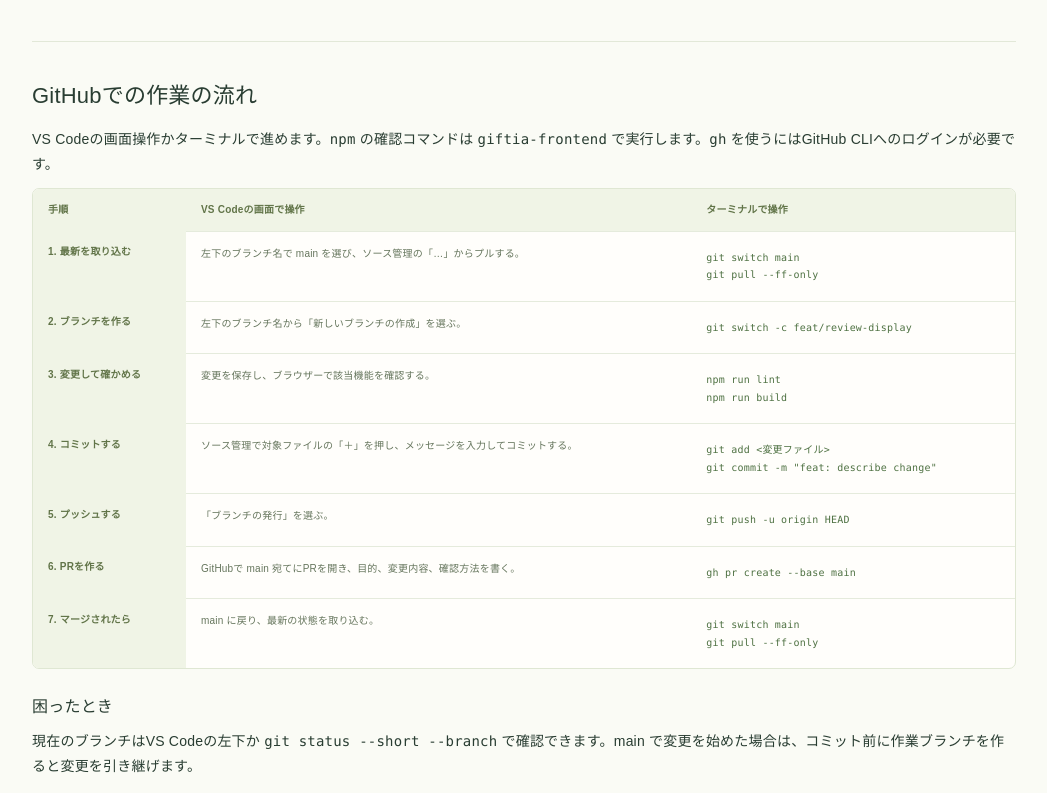
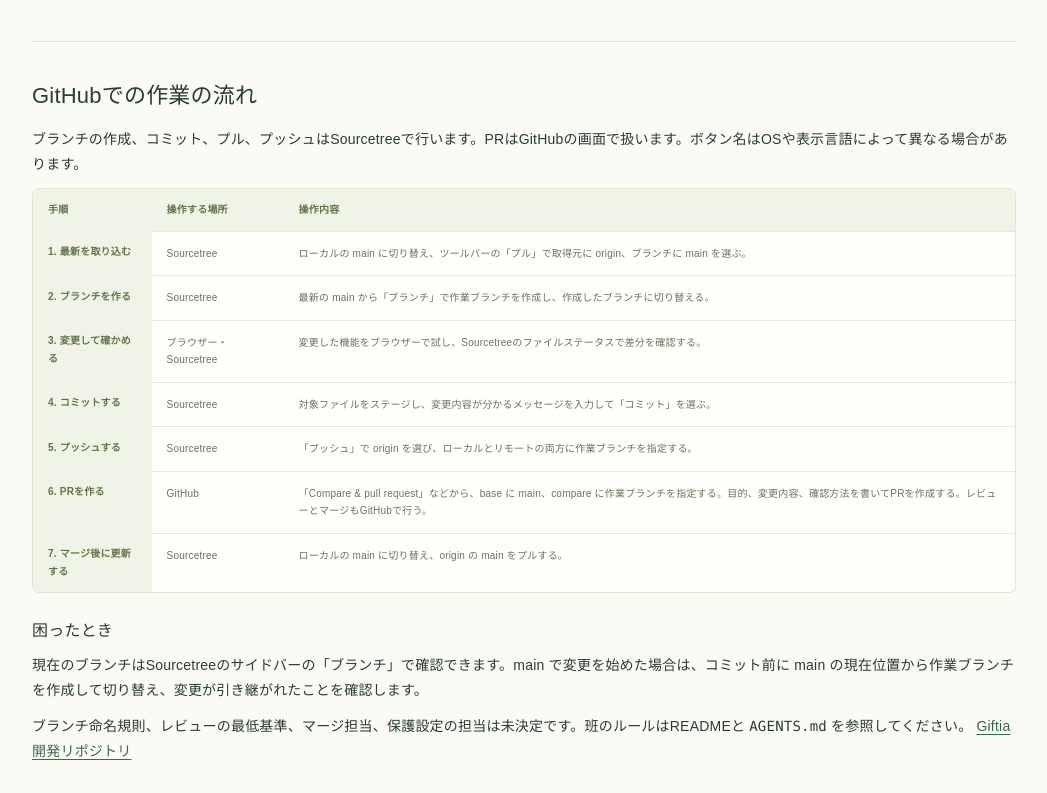
Before and after one commit to nomuryo7159/HCF_teamsite, a Next.js app: page /guide in a window 1280 px wide. Shown: the part 1100-1893 px from the top of the page, without its empty margins (116-1163 px from the left). Built offline with nearby package versions, Linux system fonts and the light colour scheme.

Commit message:
docs: use Sourcetree for Giftia Git workflow (#30)

```diff
--- a/app/guide/giftia-development.tsx
+++ b/app/guide/giftia-development.tsx
@@ -22,13 +22,13 @@ const setup = [
 ];
 
 const workflow = [
-  ['最新を取り込む', '左下のブランチ名で main を選び、ソース管理の「…」からプルする。', 'git switch main\ngit pull --ff-only'],
-  ['ブランチを作る', '左下のブランチ名から「新しいブランチの作成」を選ぶ。', 'git switch -c feat/review-display'],
-  ['変更して確かめる', '変更を保存し、ブラウザーで該当機能を確認する。', 'npm run lint\nnpm run build'],
-  ['コミットする', 'ソース管理で対象ファイルの「＋」を押し、メッセージを入力してコミットする。', 'git add <変更ファイル>\ngit commit -m "feat: describe change"'],
-  ['プッシュする', '「ブランチの発行」を選ぶ。', 'git push -u origin HEAD'],
-  ['PRを作る', 'GitHubで main 宛てにPRを開き、目的、変更内容、確認方法を書く。', 'gh pr create --base main'],
-  ['マージされたら', 'main に戻り、最新の状態を取り込む。', 'git switch main\ngit pull --ff-only'],
+  ['最新を取り込む', 'Sourcetree', 'ローカルの main に切り替え、ツールバーの「プル」で取得元に origin、ブランチに main を選ぶ。'],
+  ['ブランチを作る', 'Sourcetree', '最新の main から「ブランチ」で作業ブランチを作成し、作成したブランチに切り替える。'],
+  ['変更して確かめる', 'ブラウザー・Sourcetree', '変更した機能をブラウザーで試し、Sourcetreeのファイルステータスで差分を確認する。'],
+  ['コミットする', 'Sourcetree', '対象ファイルをステージし、変更内容が分かるメッセージを入力して「コミット」を選ぶ。'],
+  ['プッシュする', 'Sourcetree', '「プッシュ」で origin を選び、ローカルとリモートの両方に作業ブランチを指定する。'],
+  ['PRを作る', 'GitHub', '「Compare & pull request」などから、base に main、compare に作業ブランチを指定する。目的、変更内容、確認方法を書いてPRを作成する。レビューとマージもGitHubで行う。'],
+  ['マージ後に更新する', 'Sourcetree', 'ローカルの main に切り替え、origin の main をプルする。'],
 ];
 
 const modules = [
@@ -118,13 +118,13 @@ export default function GiftiaDevelopment() {
 
       <section id="giftia-github">
         <h2>GitHubでの作業の流れ</h2>
-        <p>VS Codeの画面操作かターミナルで進めます。<code>npm</code> の確認コマンドは <code>giftia-frontend</code> で実行します。<code>gh</code> を使うにはGitHub CLIへのログインが必要です。</p>
+        <p>ブランチの作成、コミット、プル、プッシュはSourcetreeで行います。PRはGitHubの画面で扱います。ボタン名はOSや表示言語によって異なる場合があります。</p>
         <div className="guide-table-wrap"><table className="guide-table">
-          <thead><tr><th scope="col">手順</th><th scope="col">VS Codeの画面で操作</th><th scope="col">ターミナルで操作</th></tr></thead>
-          <tbody>{workflow.map(([step, visual, command], index) => <tr key={step}><th scope="row">{index + 1}. {step}</th><td>{visual}</td><td><pre><code>{command}</code></pre></td></tr>)}</tbody>
+          <thead><tr><th scope="col">手順</th><th scope="col">操作する場所</th><th scope="col">操作内容</th></tr></thead>
+          <tbody>{workflow.map(([step, tool, instruction], index) => <tr key={step}><th scope="row">{index + 1}. {step}</th><td>{tool}</td><td>{instruction}</td></tr>)}</tbody>
         </table></div>
         <h3>困ったとき</h3>
-        <p>現在のブランチはVS Codeの左下か <code>git status --short --branch</code> で確認できます。main で変更を始めた場合は、コミット前に作業ブランチを作ると変更を引き継げます。</p>
+        <p>現在のブランチはSourcetreeのサイドバーの「ブランチ」で確認できます。main で変更を始めた場合は、コミット前に main の現在位置から作業ブランチを作成して切り替え、変更が引き継がれたことを確認します。</p>
         <p>ブランチ命名規則、レビューの最低基準、マージ担当、保護設定の担当は未決定です。班のルールはREADMEと <code>AGENTS.md</code> を参照してください。 <a href="https://github.com/HealthCareFirst/giftia-frontend-backend">Giftia開発リポジトリ</a></p>
       </section>
 
```
